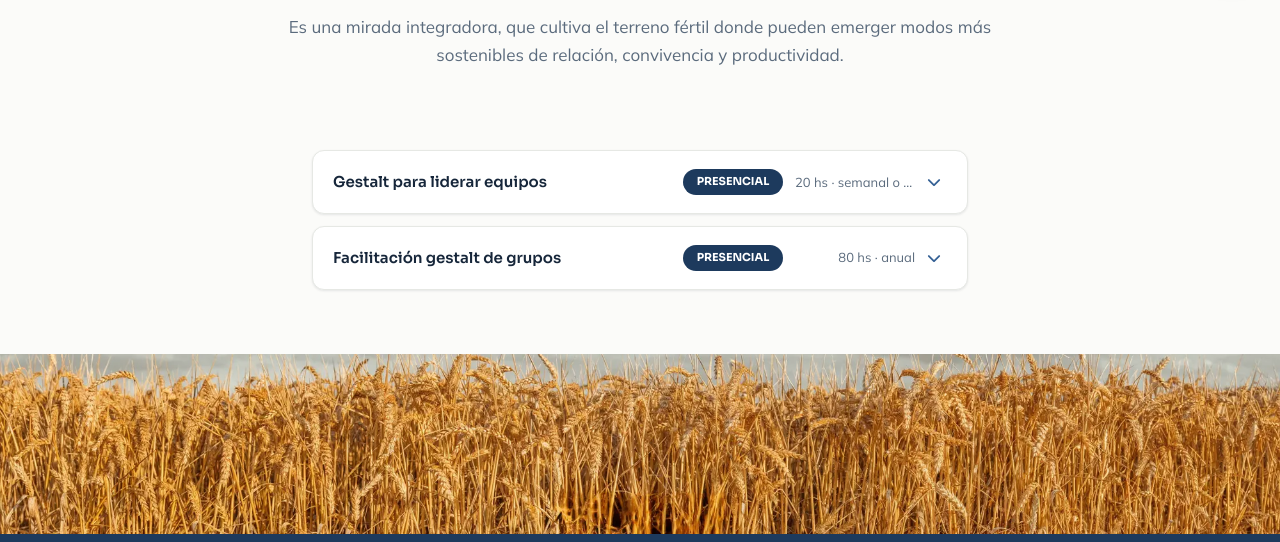
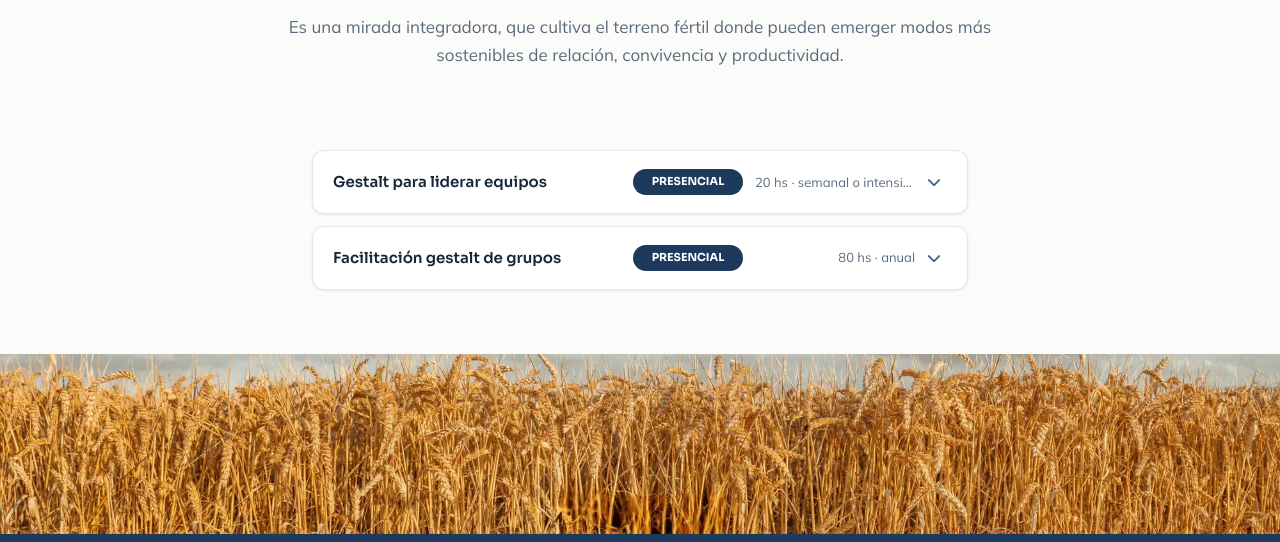
Before and after one commit to guilleVF/casaGestalt, a website: page pages/3a.html in a window 1280 px wide. Shown: the part 831-1373 px from the top of the page. Drawn offline with Linux system fonts and the light colour scheme.

Commit message:
fix: course-summary meta column más ancha

```diff
--- a/css/casagestalt.css
+++ b/css/casagestalt.css
@@ -426,7 +426,7 @@ blockquote.testimonio cite { display: block; margin-top: 1rem; font-style: norma
   box-shadow: var(--sh-sm); transition: box-shadow 0.2s; }
 .course-item[open] { box-shadow: var(--sh-md); }
 .course-summary { list-style: none; display: grid;
-  grid-template-columns: 1fr 100px 120px 20px;
+  grid-template-columns: 1fr 110px 160px 20px;
   align-items: center; gap: 0.75rem; padding: 1.125rem 1.25rem;
   cursor: pointer; user-select: none; }
 .course-summary::-webkit-details-marker { display: none; }
```
